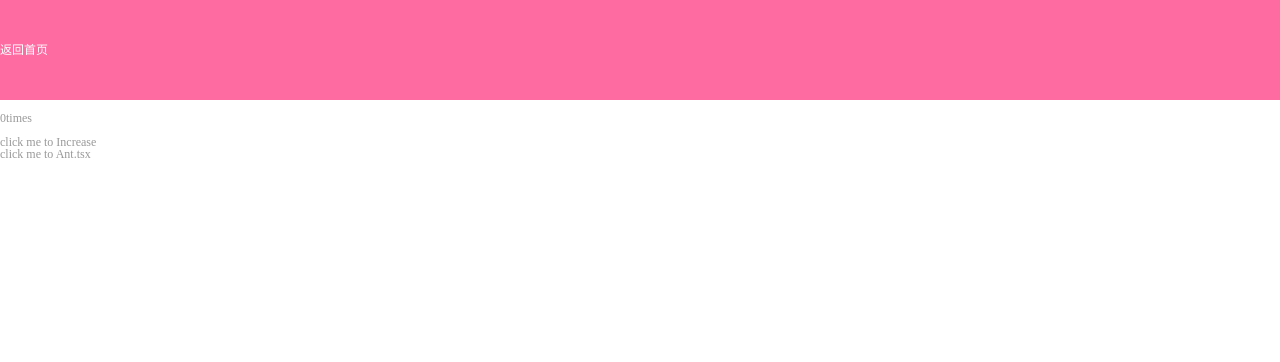
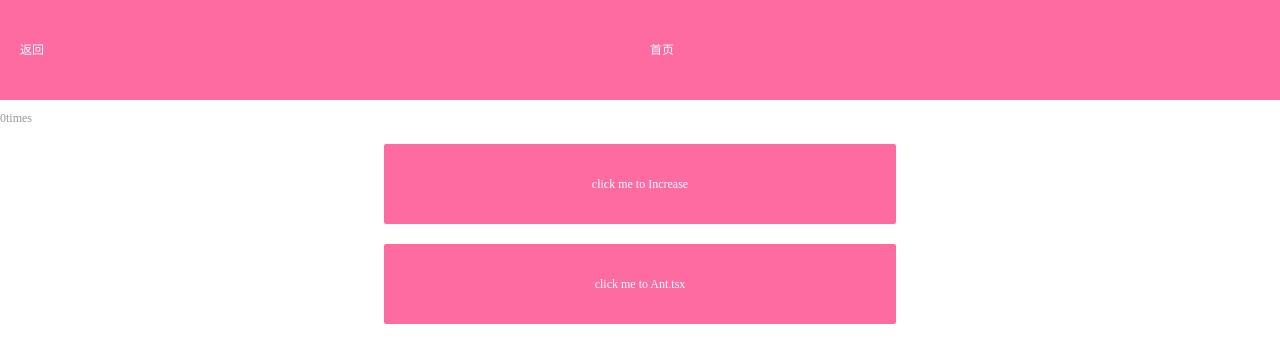
Before and after one commit to lh0412/tsNewDemo, a React app: page /#/ in a window 1280 px wide. Shown: the top 362 px of the page. Built offline with nearby package versions, Linux system fonts and the light colour scheme.

Commit message:
样式调整

```diff
--- a/src/components/Home/index.tsx
+++ b/src/components/Home/index.tsx
@@ -36,8 +36,8 @@ class Home extends React.Component<HomeProps, State> {
         <span></span>
       </div>
       <p>{test}times</p>
-      <div onClick={this.Increase}>click me to Increase</div>
-      <div onClick={this.FntoAnt}>click me to Ant.tsx</div>
+      <div onClick={this.Increase} className="btn">click me to Increase</div>
+      <div onClick={this.FntoAnt} className="btn">click me to Ant.tsx</div>
     </div>
   }
   private FntoAnt = () => {
--- a/src/components/Home/style.scss
+++ b/src/components/Home/style.scss
@@ -1,6 +1,19 @@
 .nav{
-   height: 1rem;
+  height: 1rem;
   background: #fe6ba1;
   color: #fff;
   line-height: 1rem;
+  display: flex;
+  justify-content: space-between;
+  padding-left: 0.2rem;
 }
+.btn{
+  width: 40%;
+  height: 0.8rem;
+  background: #fe6ba1;
+  border-radius: 0.02rem;
+  margin: 0.2rem auto;
+  line-height: 0.8rem;
+  text-align: center;
+  color: #fff;
+}
```
